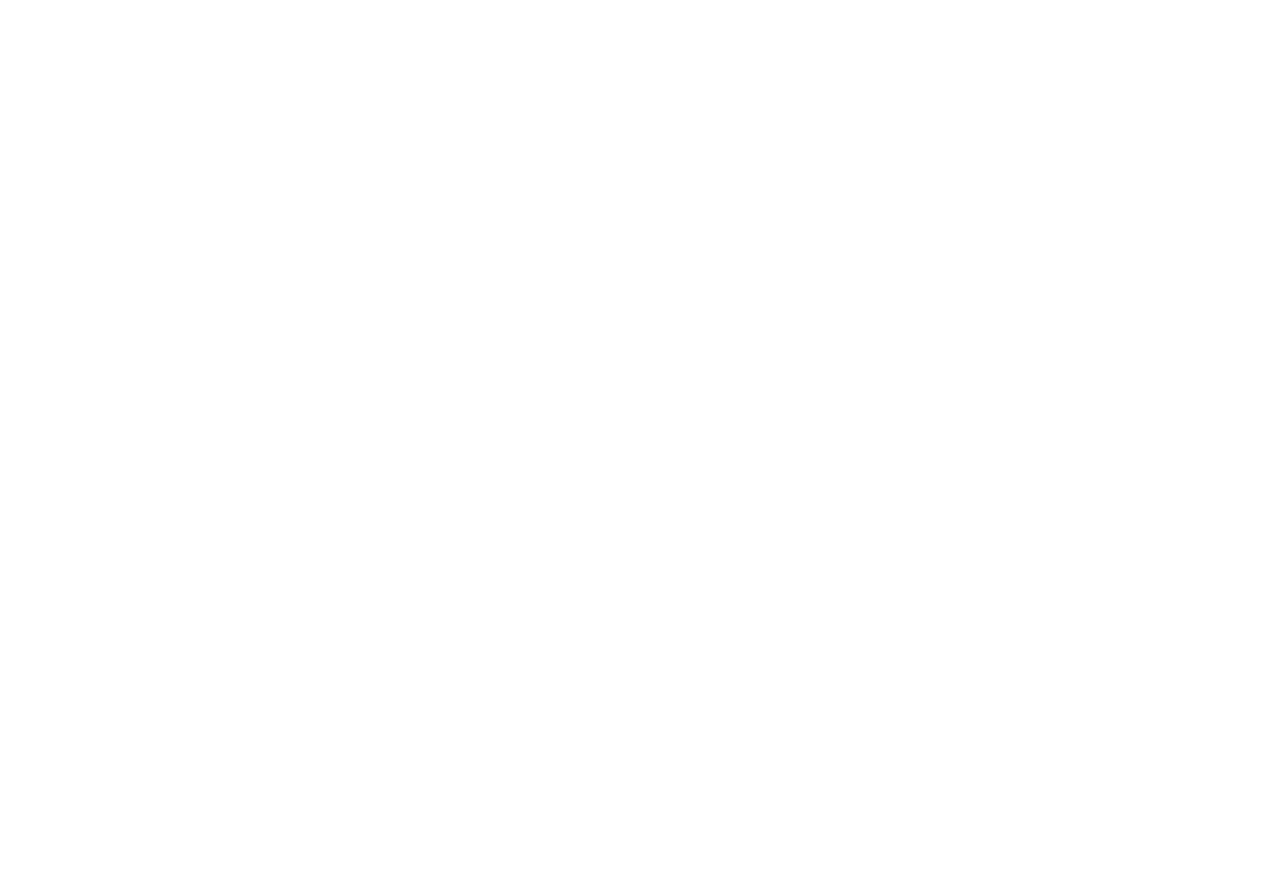
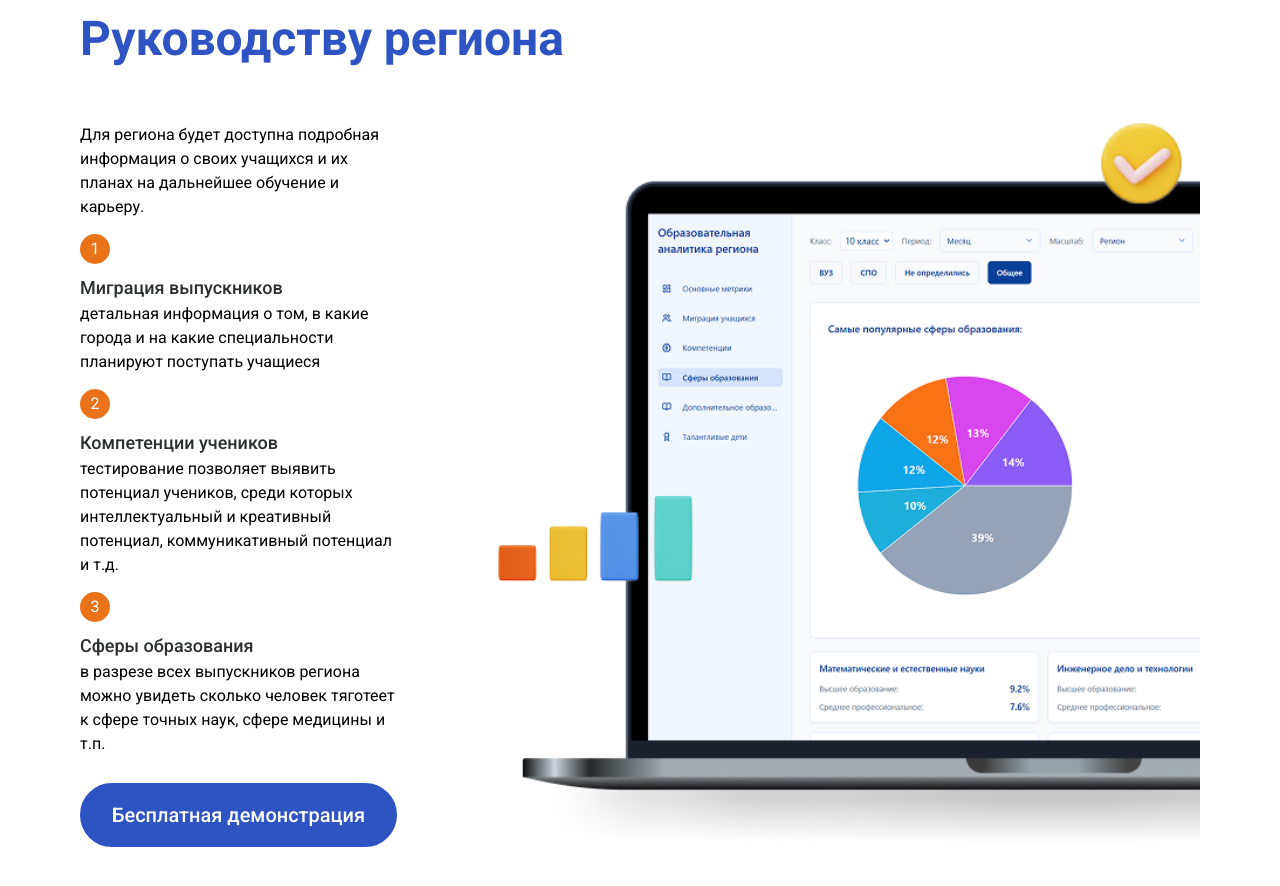
Before and after one commit to RVKPYATI/profika, a Next.js app: page / in a window 1280 px wide. Shown: the part 3420-4306 px from the top of the page. Before the commit the page ends 3396 px from the top, so only its background shows below. Built offline with nearby package versions, Linux system fonts and the light colour scheme.

Commit message:
finish direction

```diff
--- /dev/null
+++ b/src/app/components/Direction.tsx
@@ -0,0 +1,72 @@
+import Image from "next/image";
+import { FC } from "react";
+import { Button } from "./ui/button";
+
+const data = [
+  {
+    number: "1",
+    title: "Миграция выпускников",
+    text: "детальная информация о том, в какие города и на какие специальности планируют поступать учащиеся",
+  },
+  {
+    number: "2",
+    title: "Компетенции учеников",
+    text: "тестирование позволяет выявить потенциал учеников, среди которых интеллектуальный и креативный потенциал, коммуникативный потенциал и т.д.",
+  },
+  {
+    number: "3",
+    title: "Сферы образования",
+    text: "в разрезе всех выпускников региона можно увидеть сколько человек тяготеет к сфере точных наук, сфере медицины и т.п.",
+  },
+];
+
+export const Direction: FC = () => {
+  return (
+    <section className="py-[50px] overflow-hidden">
+      <div className="max-w-[527px]">
+        <h2 className="text-[38px] md:text-[48px] text-blue font-bold text-center md:text-left">
+          Руководству региона
+        </h2>
+      </div>
+
+      <div className="flex  flex-col md:flex-row justify-between gap-[30px] xl:gap-[100px] mt-12">
+        <div className="flex flex-col xl:gap-[15px]">
+          <p>
+            Для региона будет доступна подробная информация о своих учащихся и
+            их планах на дальнейшее обучение и карьеру.
+          </p>
+          {data.map((item, index) => {
+            return (
+              <div key={index} className="max-w-[366px]">
+                <div className="text-white bg-orange rounded-full flex justify-center items-center w-[30px] h-[30px]">
+                  {item.number}
+                </div>
+                <div className="mt-[10px]">
+                  <p className="text-gray-colored text-xs md:text-sm xl:text-lg font-medium">
+                    {item.title}
+                  </p>
+                  <p className="text-[10px] md:text-xs xl:text-base">
+                    {item.text}
+                  </p>
+                </div>
+              </div>
+            );
+          })}
+          <div className="mt-3 mx-auto">
+            <Button className="max-w-[280px] text-base md:max-w-[317px] ">
+              Бесплатная демонстрация
+            </Button>
+          </div>
+        </div>
+        <div className="min-w-[65%] self-end">
+          <Image
+            src="/assets/direction.png"
+            width={928}
+            height={585}
+            alt="direction"
+          />
+        </div>
+      </div>
+    </section>
+  );
+};
--- a/src/app/components/Teenager.tsx
+++ b/src/app/components/Teenager.tsx
@@ -21,7 +21,7 @@
 
 export const Teenager: FC = () => {
   return (
-    <section className="container py-[50px] overflow-hidden">
+    <section className="py-[50px] overflow-hidden">
       <h2 className="text-[38px] md:text-[48px] text-blue font-bold text-center md:text-left">
         Подростку
       </h2>
--- a/src/app/page.tsx
+++ b/src/app/page.tsx
@@ -1,3 +1,4 @@
+import { Direction } from "./components/Direction";
 import { Header } from "./components/Header";
 import { Hero } from "./components/Hero";
 import { Teenager } from "./components/Teenager";
@@ -12,6 +13,7 @@
       <Work />
       <Whom />
       <Teenager />
+      <Direction />
     </div>
   );
 }
```
Also changed, not shown: public/assets/direction.png (added).
